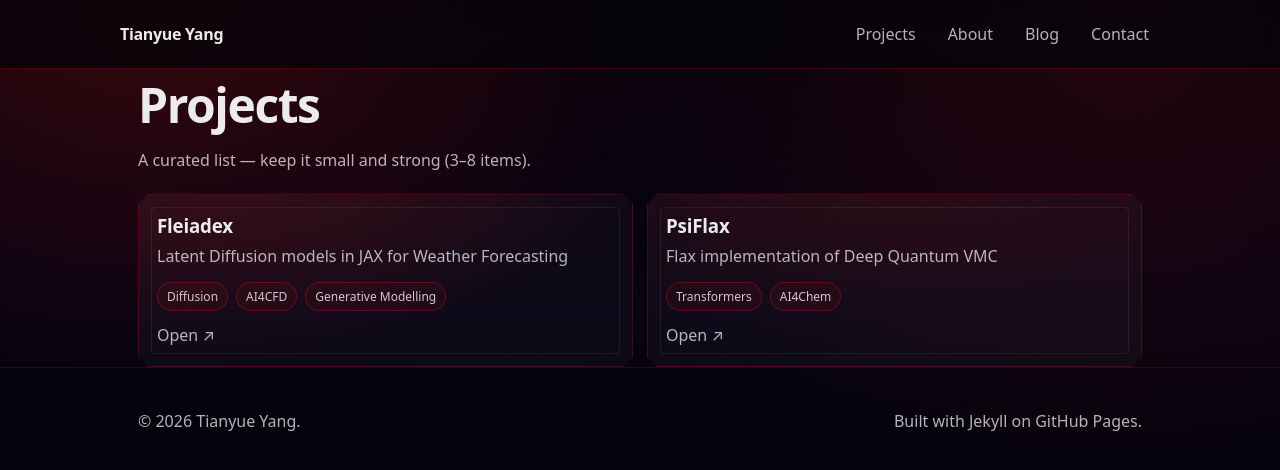
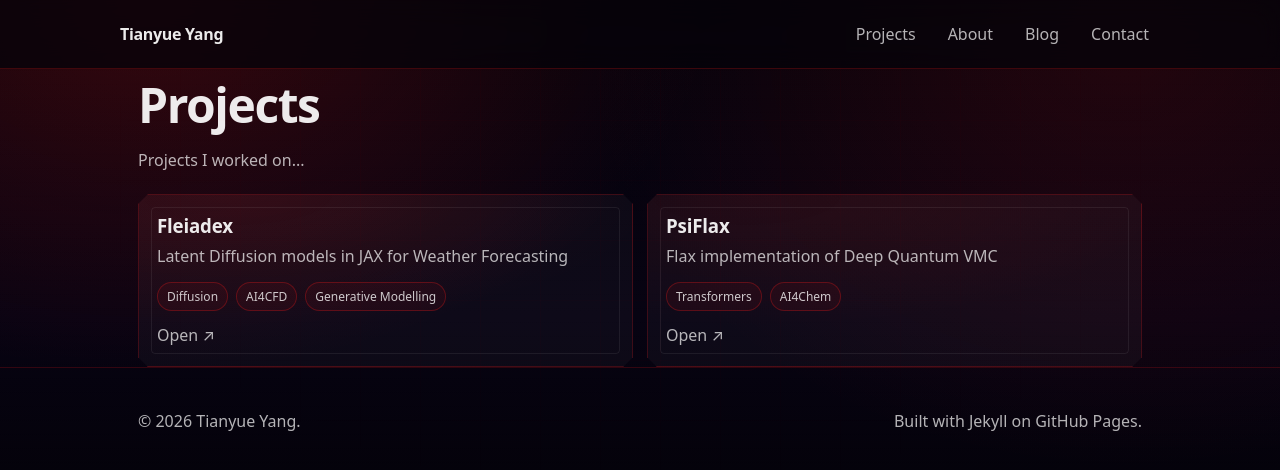
Before and after one commit to TY-Yang3015/TY-Yang3015.github.io, a Jekyll site: the page built from projects.md, in a window 1280 px wide. Shown: the top 470 px of the page. Built offline with Jekyll 4.4.1, drawn with Linux system fonts in a browser that asks for light colours.

Commit message:
update project

```diff
--- a/projects.md
+++ b/projects.md
@@ -6,7 +6,7 @@ permalink: /projects/
 
 <div class="prose">
   <h1>Projects</h1>
-  <p>A curated list — keep it small and strong (3–8 items).</p>
+  <p>Projects I worked on...</p>
 </div>
 
 <div class="grid">
```
